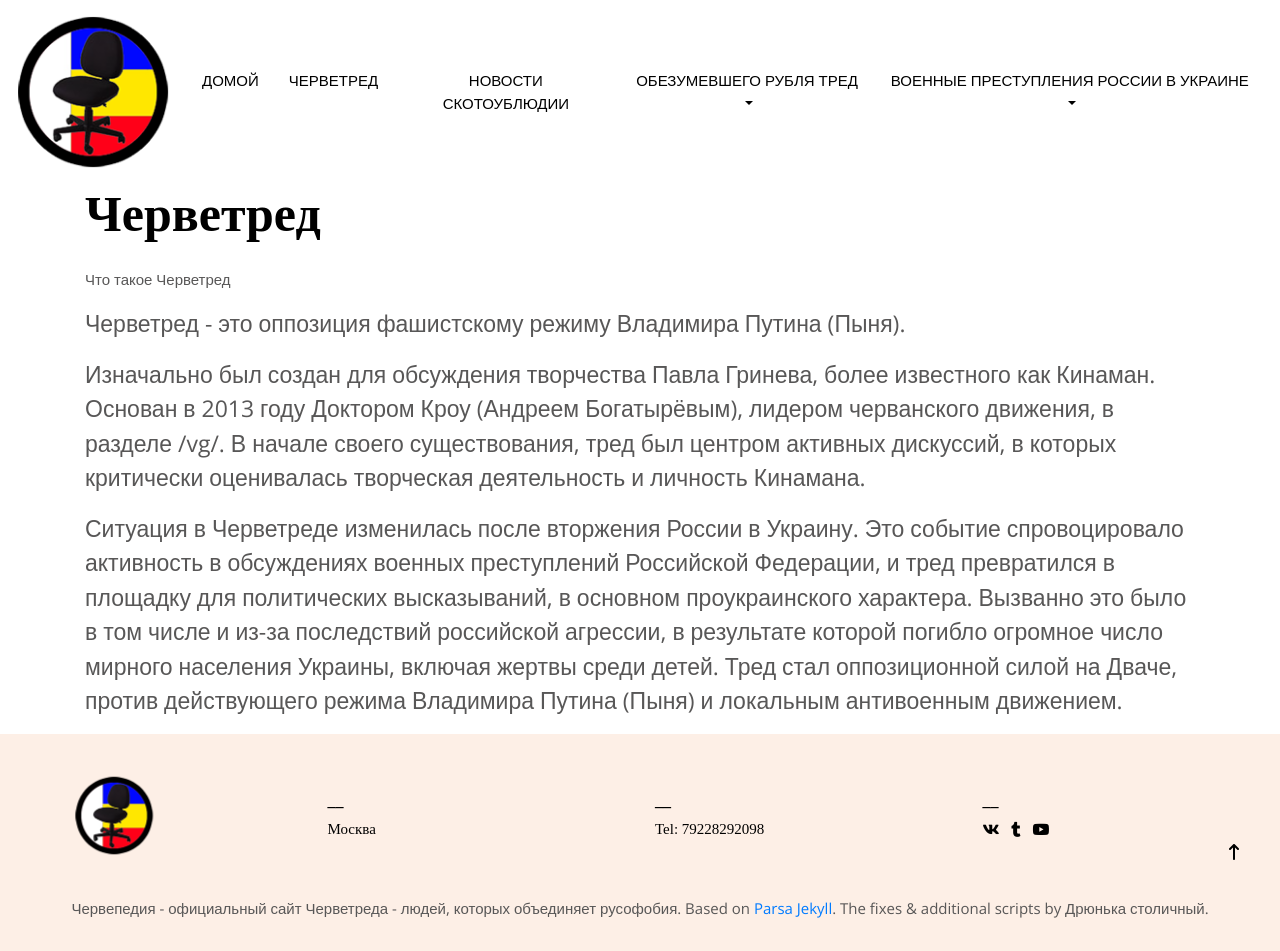
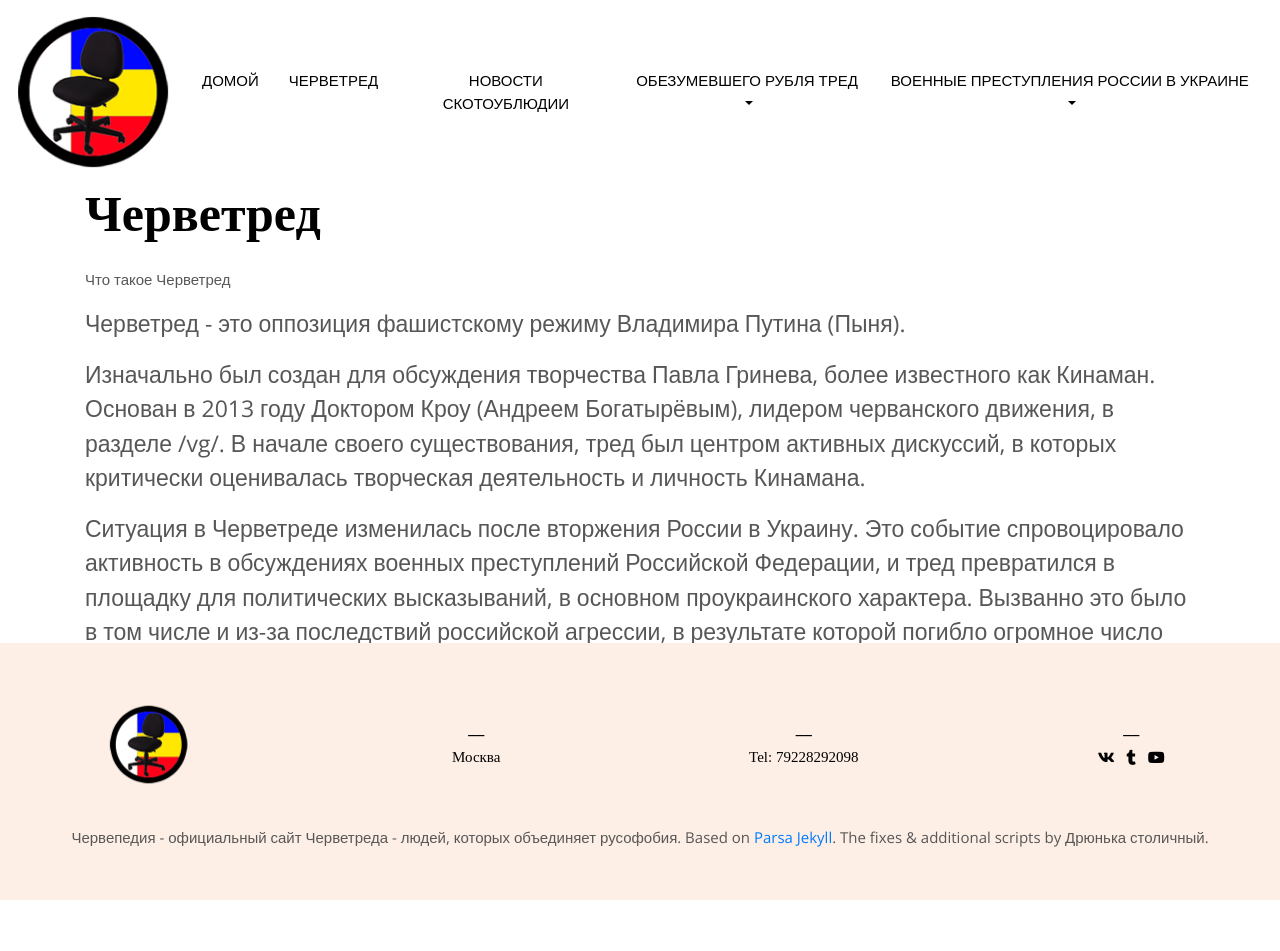
Before and after one commit to chervetred/chervetred.github.io, a Jekyll site: the page built from _pages/about.md, in a window 1280 px wide. Built offline with Jekyll 4.4.1, drawn with Linux system fonts in a browser that asks for light colours; some web fonts are replaced; a script that is not in the unit is left out; comment, search, counter and statistics services are not loaded; after the commit the page ends 900 px from its top, so only the background shows below that.

Commit message:
Update footer.html

```diff
--- a/_includes/footer.html
+++ b/_includes/footer.html
@@ -1,4 +1,5 @@
-<footer class="bg-secondary" style="height: auto;">
+<footer class="bg-secondary fixed-bottom" style="width: 100%; padding: 20px 0;">
+  <div class="container-sm text-center">
   <head> <meta name="description" content="Черветред – русофобское сообщество на Дваче"/> </head>
   <div class="container-sm">
     <div class="row align-items-center"> <!-- Add the align-items-center class to center the content -->
```
